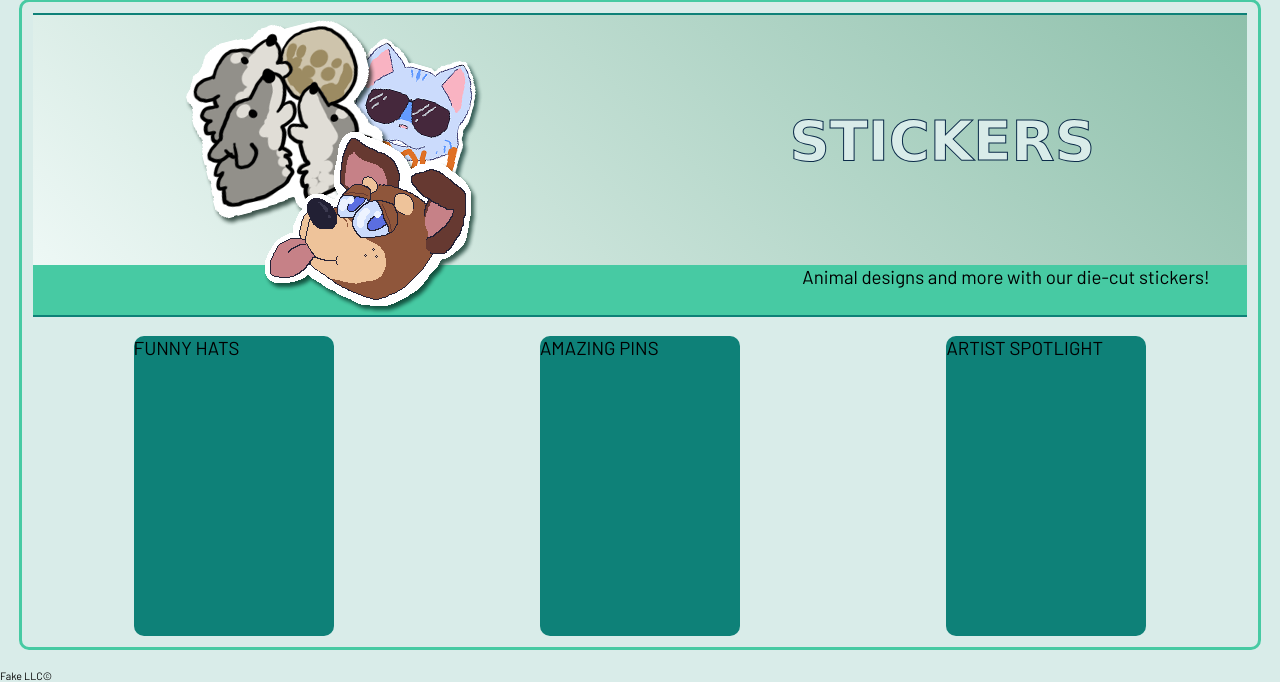
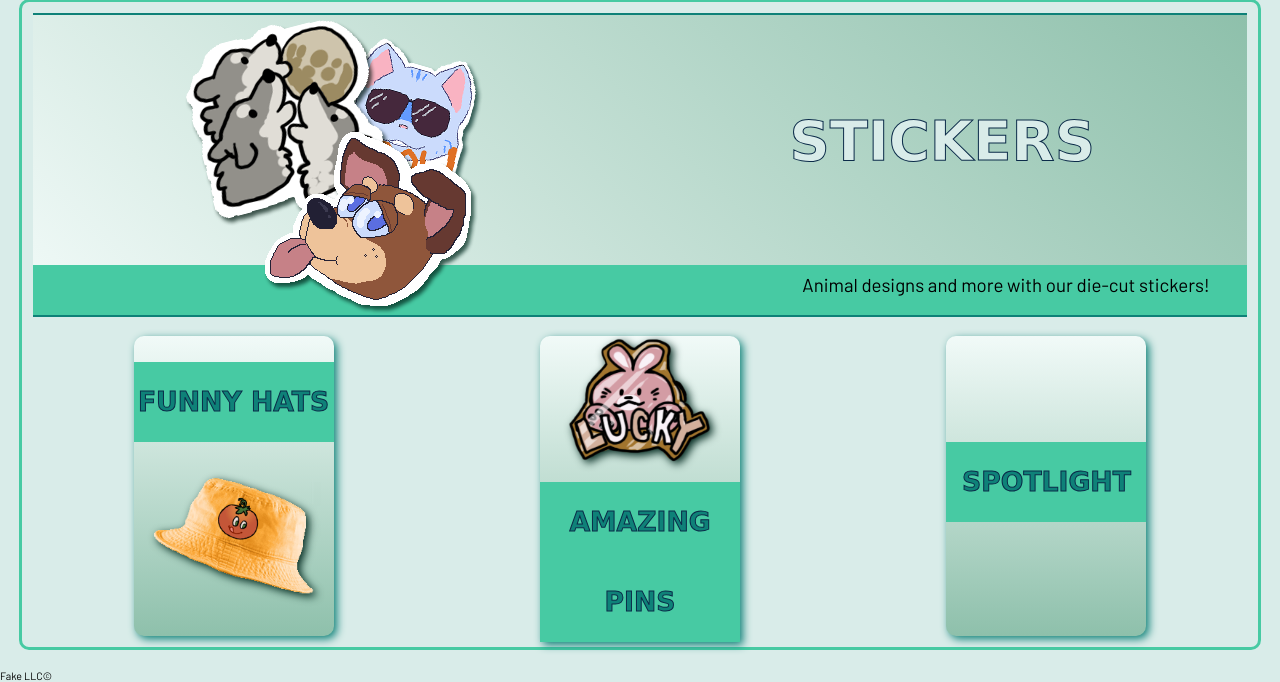
Before and after one commit to LiamDes/sticker-fellas, a Django app: page / in a window 1280 px wide. Shown: the part 212-894 px from the top of the page. Run offline with Django 4.2, Linux system fonts and the light colour scheme; some libraries are stand-ins or nearby versions; some web fonts are replaced.

Commit message:
incorporate 2 small front banners and customize button look somewhat

```diff
--- a/stickerfellas/static/css/style.css
+++ b/stickerfellas/static/css/style.css
@@ -155,12 +155,43 @@ header {
     height: 300px;
     border-radius: 10px;
 
+    background-image: linear-gradient(180deg, #f1faf8, #8ec0ab);
+    filter: drop-shadow(3px 3px 4px var(--header-text));
+
+    display: flex;
+    flex-direction: column;
+    align-items: center;
+    justify-content: center;
+
+    cursor: pointer;
+}
+
+.secondary-ad h3 {
+    background-color: var(--accent);
+    text-align: center;
+    width: 100%;
+    line-height: 3em;
+
+    color: var(--header-text);
+    -webkit-text-stroke: 1px var(--main-text);
+    font-size: 20pt;
+}
+
+.secondary-banner-promo {
+    width: 160px;
+    filter: drop-shadow(3px 3px 4px #00271d);
+}
+
+button {
     background-color: var(--header-text);
+    color: var(--background);
+    border-radius: 4px;
 }
 
 .shop-all {
     display: flex;
     flex-wrap: wrap;
+    justify-content: space-around;
 }
 
 .listings {
@@ -236,11 +267,20 @@ footer {
         width: 250px;
     }
 
+    .primary-block {
+        padding-top: 0.4em;
+    }
+
     .secondary-banners {
         flex-direction: row;
         flex-wrap: wrap;
         align-items: unset;
         justify-content: space-around;
+    }
+
+    .secondary-banner-promo:hover {
+        width: 170px;
+        transition: width 0.3s;
     }
 }
 
--- a/stickerfellas/templates/index.html
+++ b/stickerfellas/templates/index.html
@@ -68,9 +68,18 @@
                     <div class="primary-block">Animal designs and more with our die-cut stickers!</div>
                 </section>
                 <section class="secondary-banners">
-                    <div id="small-ad-1" class="secondary-ad">FUNNY HATS</div>
-                    <div id="small-ad-2" class="secondary-ad">AMAZING PINS</div>
-                    <div id="small-ad-3" class="secondary-ad">ARTIST SPOTLIGHT</div>
+                    <div id="small-ad-1" class="secondary-ad" @click="openShop('H')">
+                        <h3>FUNNY HATS</h3>
+                        <img src="{% static 'ad/ad_hat.png' %}" alt="hat promo image" class="secondary-banner-promo">
+                    </div>
+                    <div id="small-ad-2" class="secondary-ad" @click="openShop('P')">
+                        <img src="{% static 'ad/ad_pin.png' %}" alt="pin promo image" class="secondary-banner-promo">
+                        <h3>AMAZING PINS</h3>
+                    </div>
+                    <div id="small-ad-3" class="secondary-ad">
+
+                        <h3>SPOTLIGHT</h3>
+                    </div>
                 </section>
             </article>
 
```
Also changed, not shown: stickerfellas/static/ad/ad_hat.png (added), stickerfellas/static/ad/ad_pin.png (added).
